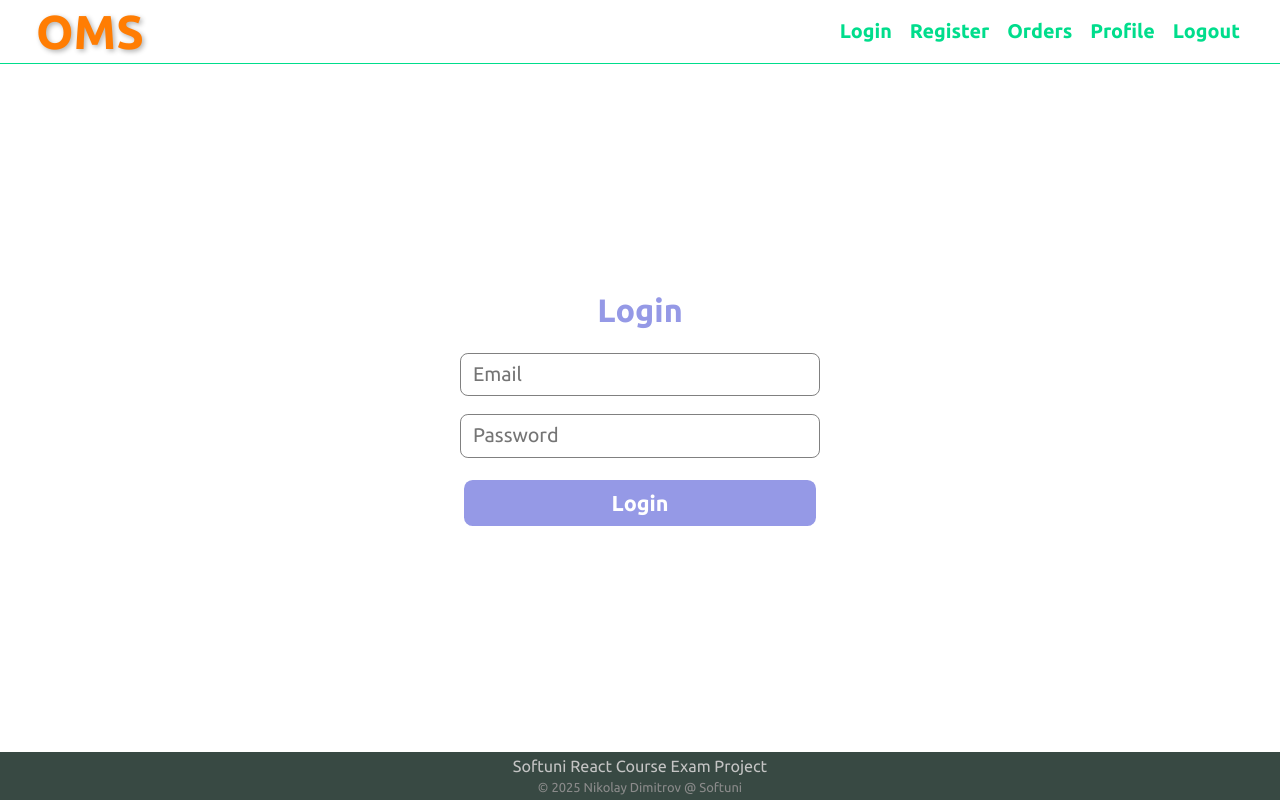
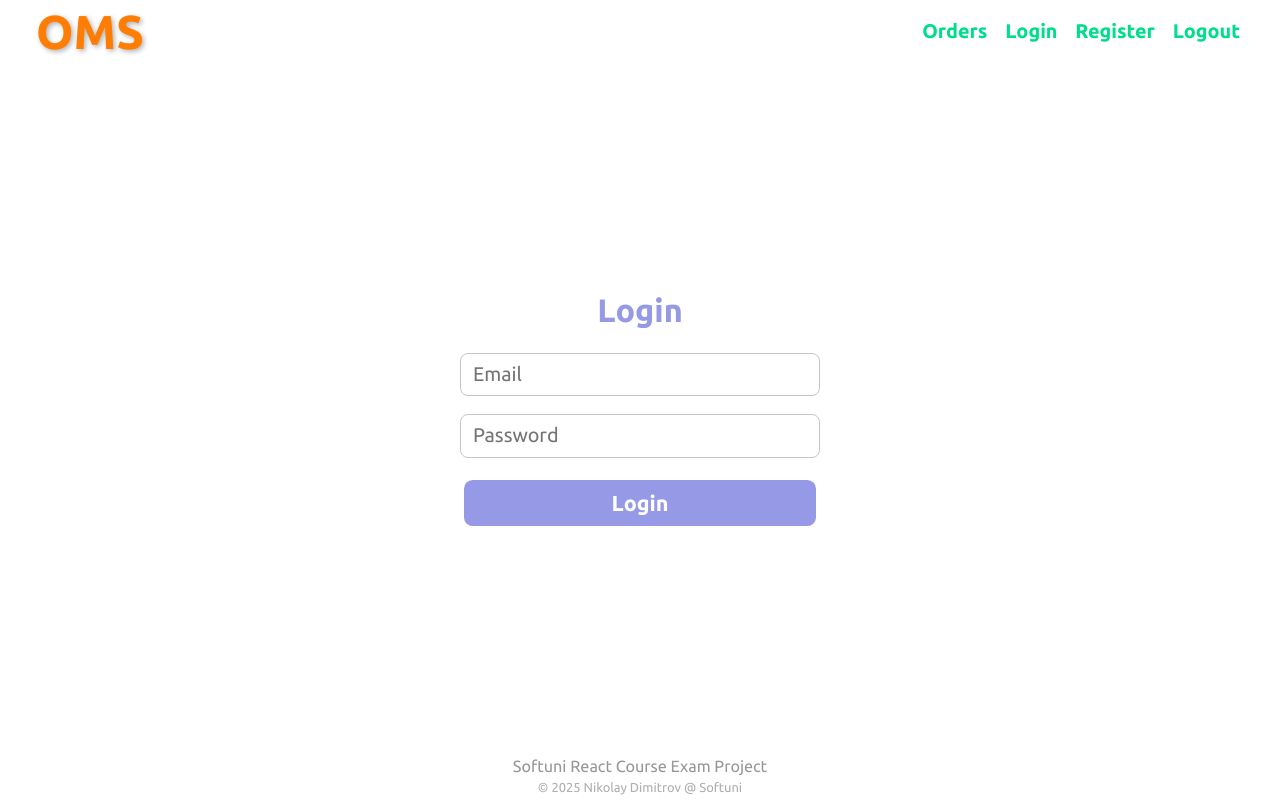
Before and after one commit to nikolay-st-d/react-exam, a React (Vite) app in the folder oms/: page /login in a window 1280 px wide. Built offline with nearby package versions, Linux system fonts and the light colour scheme.

Commit message:
Added simple login

```diff
--- a/oms/src/App.jsx
+++ b/oms/src/App.jsx
@@ -5,7 +5,6 @@ import Home from './components/home/Home';
 import Footer from './components/footer/Footer';
 import Login from './components/login/Login';
 import Register from './components/register/Register';
-import Profile from './components/profile/Profile';
 import Dashboard from './components/dashboard/Dashboard';
 import Logout from './components/logout/Logout';
 import OrderCreate from './components/create/OrderCreate';
@@ -13,20 +12,32 @@ import OrderDetails from './components/order-details/orderDetails';
 import OrderEdit from './components/order-edit/OrderEdit';
 
 import './styles.css';
+import { useState } from 'react';
 
 function App() {
+    const [user, setUser] = useState("");
+
+    const userLoginHandler = (email) => {
+        setUser(email);
+    };
+
     return (
         <>
             <Header />
             <main>
                 <Routes>
                     <Route path='/' element={<Home />} />
-                    <Route path='/login' element={<Login />} />
+                    <Route path='/login' element={<Login loginHandler={userLoginHandler} />} />
                     <Route path='/register' element={<Register />} />
-                    <Route path='/profile' element={<Profile />} />
                     <Route path='/orders' element={<Dashboard />} />
-                    <Route path='/orders/:orderId/details' element={<OrderDetails />} />
-                    <Route path='/orders/:orderId/edit' element={<OrderEdit />} />
+                    <Route
+                        path='/orders/:orderId/details'
+                        element={<OrderDetails />}
+                    />
+                    <Route
+                        path='/orders/:orderId/edit'
+                        element={<OrderEdit />}
+                    />
                     <Route path='/logout' element={<Logout />} />
                     <Route path='orders/create' element={<OrderCreate />} />
                 </Routes>
--- a/oms/src/components/create/OrderCreate.jsx
+++ b/oms/src/components/create/OrderCreate.jsx
@@ -8,12 +8,13 @@ export default function CreateOrder() {
     const submitAction = async (formData) => {
         const orderData = Object.fromEntries(formData);
 
-        await orderService.create(orderData);
+        try {
+            await orderService.create(orderData);
+            navigate('/orders');
+        } catch (error) {
+            alert('ORDER NOT CREATED! Error: ' + error);
+        }
 
-        // TODO: Implement Error handling with try/catch to check if the
-        // creation was successful or not and navigate ONLY in case everything went fine
-
-        navigate('/orders');
     };
 
     return (
--- a/oms/src/components/header/Header.jsx
+++ b/oms/src/components/header/Header.jsx
@@ -6,10 +6,9 @@ export default function Header() {
             <Link to="/" className='logo'><h1>OMS</h1></Link>
             <nav>
             <ul>
+                <li><Link to="/orders">Orders</Link></li>
                 <li><Link to="/login">Login</Link></li>
                 <li><Link to="/register">Register</Link></li>
-                <li><Link to="/orders">Orders</Link></li>
-                <li><Link to="/profile">Profile</Link></li>
                 <li><Link to="/logout">Logout</Link></li>
             </ul>
             </nav>
--- a/oms/src/components/login/Login.jsx
+++ b/oms/src/components/login/Login.jsx
@@ -1,11 +1,42 @@
-export default function Login() {
+import { useNavigate } from 'react-router';
+import authService from '../../services/authService';
+
+export default function Login({ loginHandler }) {
+    const navigate = useNavigate();
+
+    const loginAction = async (event) => {
+        event.preventDefault();
+
+        const formData = new FormData(event.target);
+        const email = formData.get('email');
+        const password = formData.get('password');
+
+        try {
+            const response = await authService.login(email, password);
+
+            if (response.email === email) {
+                loginHandler(email);
+                navigate('/orders');
+            } else {
+                alert('Incorrect login credentials!');
+            }
+        } catch (error) {
+            alert('LOGIN FAILED! Error: ' + error);
+        }
+    };
+
     return (
         <>
             <h2>Login</h2>
-            <form>
-                <input type="email" id="email" name="email" placeholder="Email" required />
-                <input type="password" id="password" name="password" placeholder="Password" required />
-                <button type="submit">Login</button>
+            <form onSubmit={loginAction}>
+                <input type='email' name='email' placeholder='Email' required />
+                <input
+                    type='password'
+                    name='password'
+                    placeholder='Password'
+                    required
+                />
+                <button type='submit'>Login</button>
             </form>
         </>
     );
--- a/oms/src/components/order-edit/OrderEdit.jsx
+++ b/oms/src/components/order-edit/OrderEdit.jsx
@@ -21,7 +21,7 @@ export default function OrderEdit() {
         // TODO: Implement Error handling with try/catch to check if the
         // update was successful or not and navigate ONLY in case everything went fine
 
-        navigate('/orders');
+        navigate('/orders/');
     };
 
     return (
--- a/oms/src/components/profile/Profile.jsx
+++ /dev/null
@@ -1,38 +0,0 @@
-export default function Profilr() {
-    return (
-        <>
-            <h2>User Profile</h2>
-            <form>
-                <input
-                    type='text'
-                    id='name'
-                    name='name'
-                    placeholder='User (name ot nickname)'
-                    required
-                />
-                <input
-                    type='email'
-                    id='email'
-                    name='email'
-                    placeholder='Email'
-                    required
-                />
-                <input
-                    type='text'
-                    id='password'
-                    name='password'
-                    placeholder='Password'
-                    required
-                />
-                <input
-                    type='password'
-                    id='password2'
-                    name='password2'
-                    placeholder='Confirm Password'
-                    required
-                />
-                <button type='submit'>Update</button>
-            </form>
-        </>
-    );
-}
--- a/oms/src/main.jsx
+++ b/oms/src/main.jsx
@@ -6,8 +6,8 @@ import App from './App.jsx';
 
 createRoot(document.getElementById('root')).render(
     <BrowserRouter>
-        <StrictMode>
+        {/* <StrictMode> */}
             <App />
-        </StrictMode>
+        {/* </StrictMode> */}
     </BrowserRouter>
 );
--- /dev/null
+++ b/oms/src/services/authService.js
@@ -0,0 +1,10 @@
+import request from "../utils/request";
+
+const baseURL = 'http://localhost:3030/users/login';
+
+export default {
+    async login(email, password) {
+        const user = await request.post(baseURL, {email, password});
+        return user;
+    },
+};
--- a/oms/src/styles.css
+++ b/oms/src/styles.css
@@ -55,7 +55,6 @@ header {
     justify-content: space-between;
     align-items: center;
     padding: 0 2em;
-    border-bottom: 1px solid #00dd8c;
     width: 100%;
     height: auto;
 }
@@ -178,14 +177,13 @@ footer {
     align-items: center;
     font-size: 0.8em;
     height: 6vh;
-    color: rgb(196, 196, 196);
+    color: rgb(151, 151, 151);
     font-size: 0.9em;
-    background-color: #384943;
 }
 
 footer p:nth-child(2) {
     font-size: 0.8em;
-    color: rgb(139, 139, 139);
+    color: rgb(175, 175, 175);
 }
 
 form {
@@ -197,11 +195,12 @@ form {
 }
 
 input {
+    width: 100%;
     font-size: 1.1em;
     padding: 0.3em 0.6em;
     border-radius: 0.4em;
     background-color: rgb(255, 255, 255);
-    border: 1px solid grey;
+    border: 1px solid rgb(197, 197, 197);
 }
 
 button {
```
